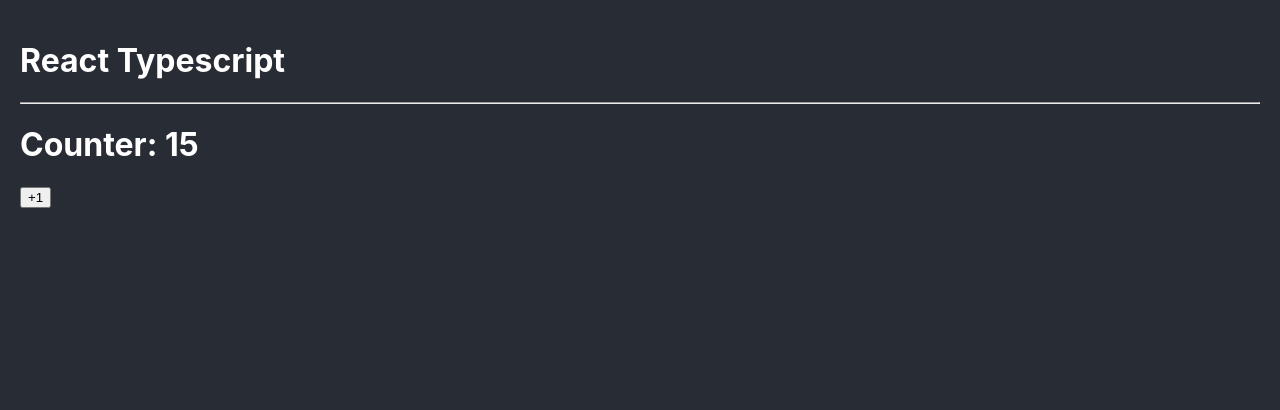
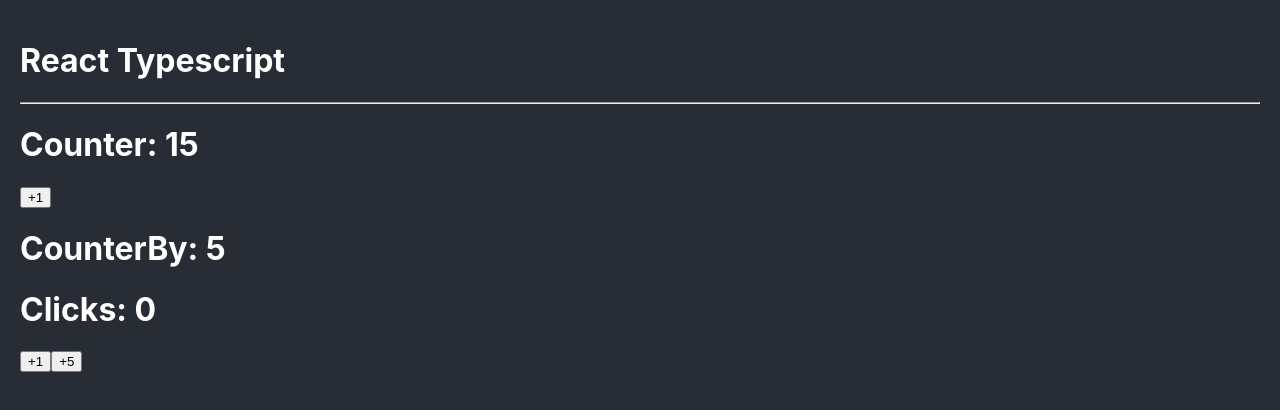
Before and after one commit to amontalvof/react-typescript-bases, a React (Create React App) app: page / in a window 1280 px wide. Shown: the top 410 px of the page. Built offline with nearby package versions, Linux system fonts and the light colour scheme.

Commit message:
feat: Handle an object as state

```diff
--- a/src/App.tsx
+++ b/src/App.tsx
@@ -1,4 +1,5 @@
 import Counter from './bases/Counter';
+import CounterBy from './bases/CounterBy';
 
 function App() {
     return (
@@ -6,6 +7,7 @@
             <h1>React Typescript</h1>
             <hr />
             <Counter initialValue={15} />
+            <CounterBy />
         </>
     );
 }
--- /dev/null
+++ b/src/bases/CounterBy.tsx
@@ -0,0 +1,32 @@
+import { useState } from 'react';
+
+interface IProps {
+    initialValue?: number;
+}
+
+const CounterBy = ({ initialValue = 5 }: IProps) => {
+    const [counterState, setCounterState] = useState({
+        counter: initialValue,
+        clicks: 0,
+    });
+
+    const { counter, clicks } = counterState;
+
+    const handleClick = (value: number) => {
+        setCounterState((prev) => ({
+            counter: prev.counter + value,
+            clicks: prev.clicks + 1,
+        }));
+    };
+
+    return (
+        <>
+            <h1>CounterBy: {counter}</h1>
+            <h1>Clicks: {clicks}</h1>
+            <button onClick={() => handleClick(1)}>+1</button>
+            <button onClick={() => handleClick(5)}>+5</button>
+        </>
+    );
+};
+
+export default CounterBy;
```
